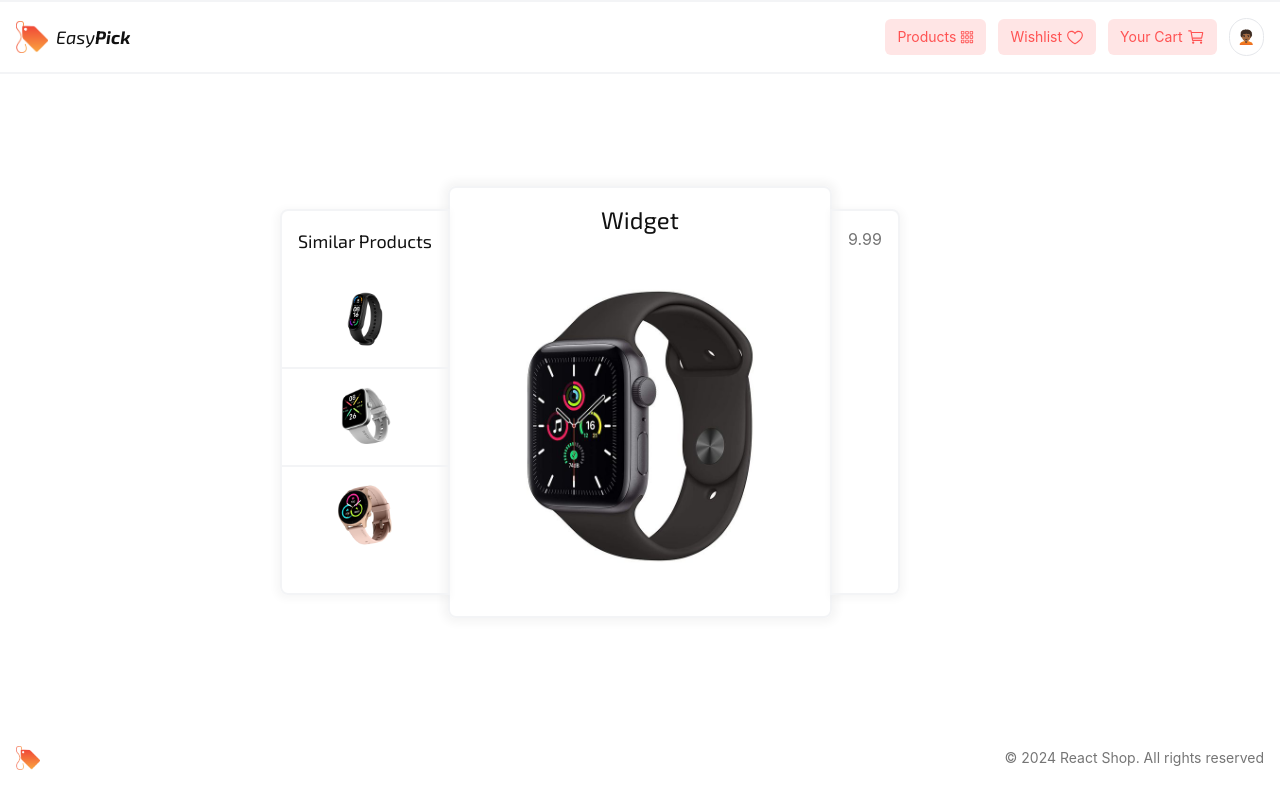
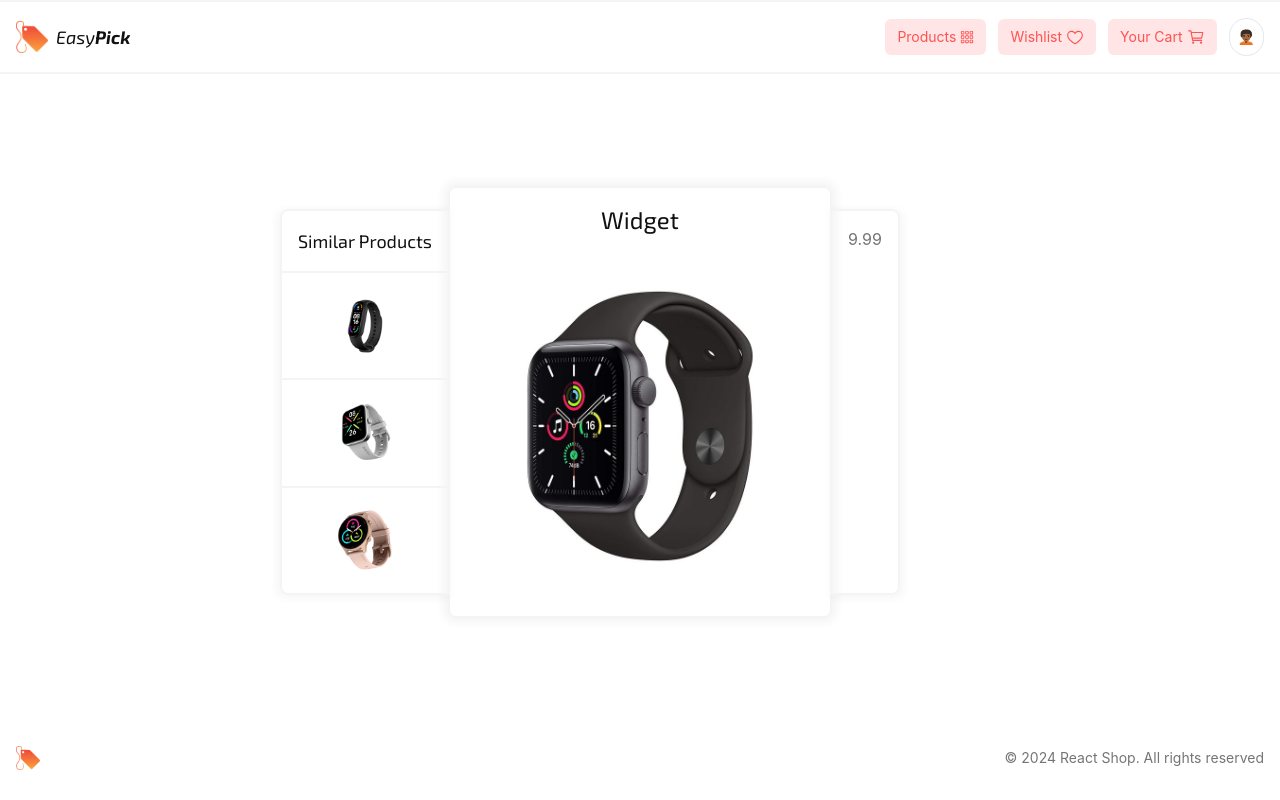
Before and after one commit to Timbar09/Cart-TypeScript-App, a React (Vite) app: page /products/item0001 in a window 1280 px wide. Built offline with nearby package versions, Linux system fonts and the light colour scheme.

Commit message:
Refactor ProductView component to display a flex column layout

```diff
--- a/src/components/Products/ProductView.tsx
+++ b/src/components/Products/ProductView.tsx
@@ -24,16 +24,16 @@ const ProductView = () => {
           <h1 className="text-2xl text-text-primary">{product.name}</h1>
           <img src={img} alt={product.name} className="w-100" />
 
-          <div className="left absolute top-[5%] bottom-[5%] right-[100%] border-2 border-gray-100 rounded-s-lg">
+          <div className="left flex flex-col absolute top-[5%] bottom-[5%] right-[100%] border-2 border-gray-100 rounded-s-lg">
             <h3 className="text-lg text-text-primary w-max p-4">Similar Products</h3>
 
-            <ul className="flex flex-col">
+            <ul className="flex flex-col flex-1">
               {similarProducts.map((product, i) => (
-                <li key={product.sku}>
+                <li key={product.sku} className="flex-1">
                   <Link
                     to={`/products/${product.sku}`}
-                    className={`block py-4 px-6 text-center hover:bg-gray-50 ${
-                      i !== 0 ? 'border-t-2 border-gray-100' : ''
+                    className={`grid place-items-center h-full text-center hover:bg-gray-50 ${
+                      i !== products.length - 1 ? 'border-t-2 border-gray-100' : 'rounded-es-lg'
                     }`}
                   >
                     <div className="w-16 mx-auto">
```
